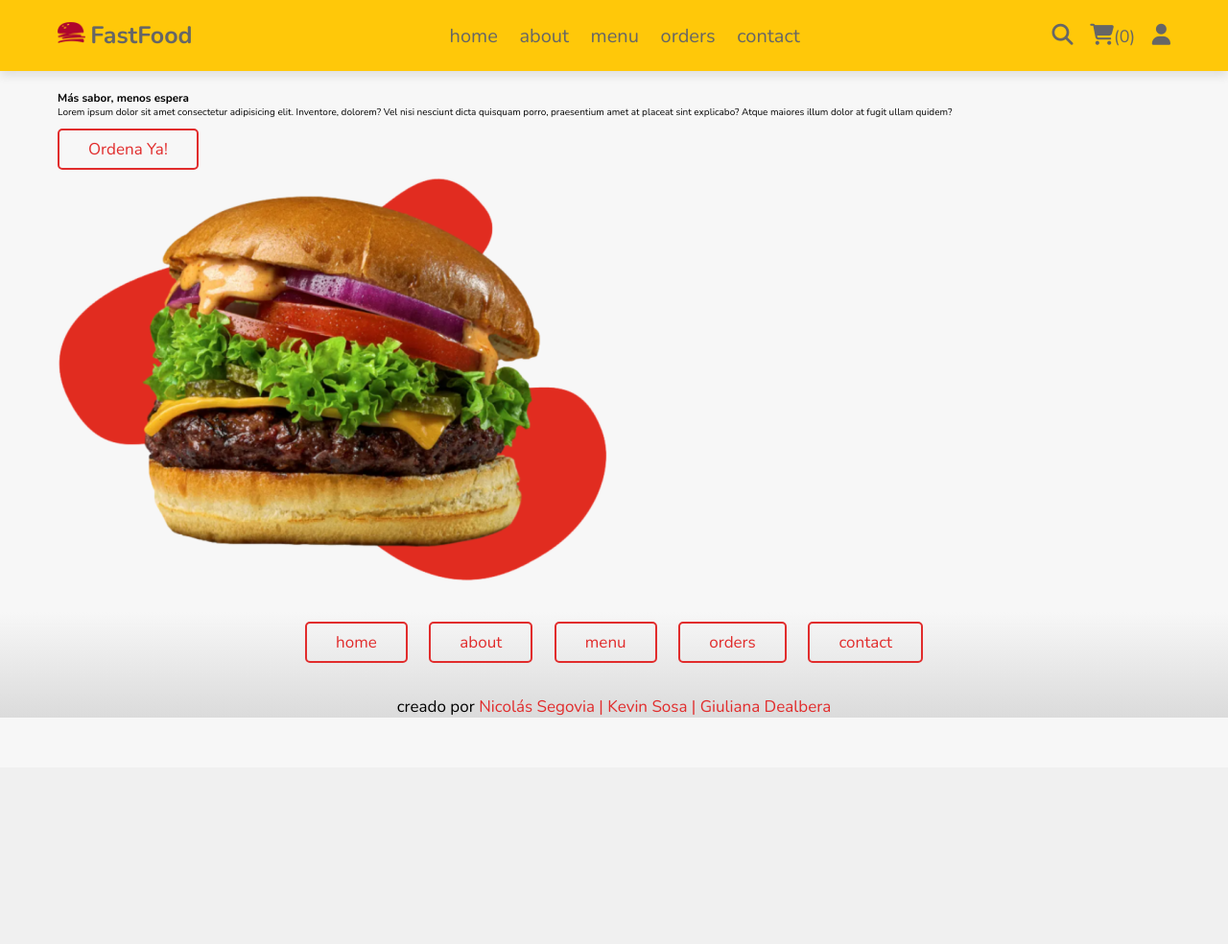
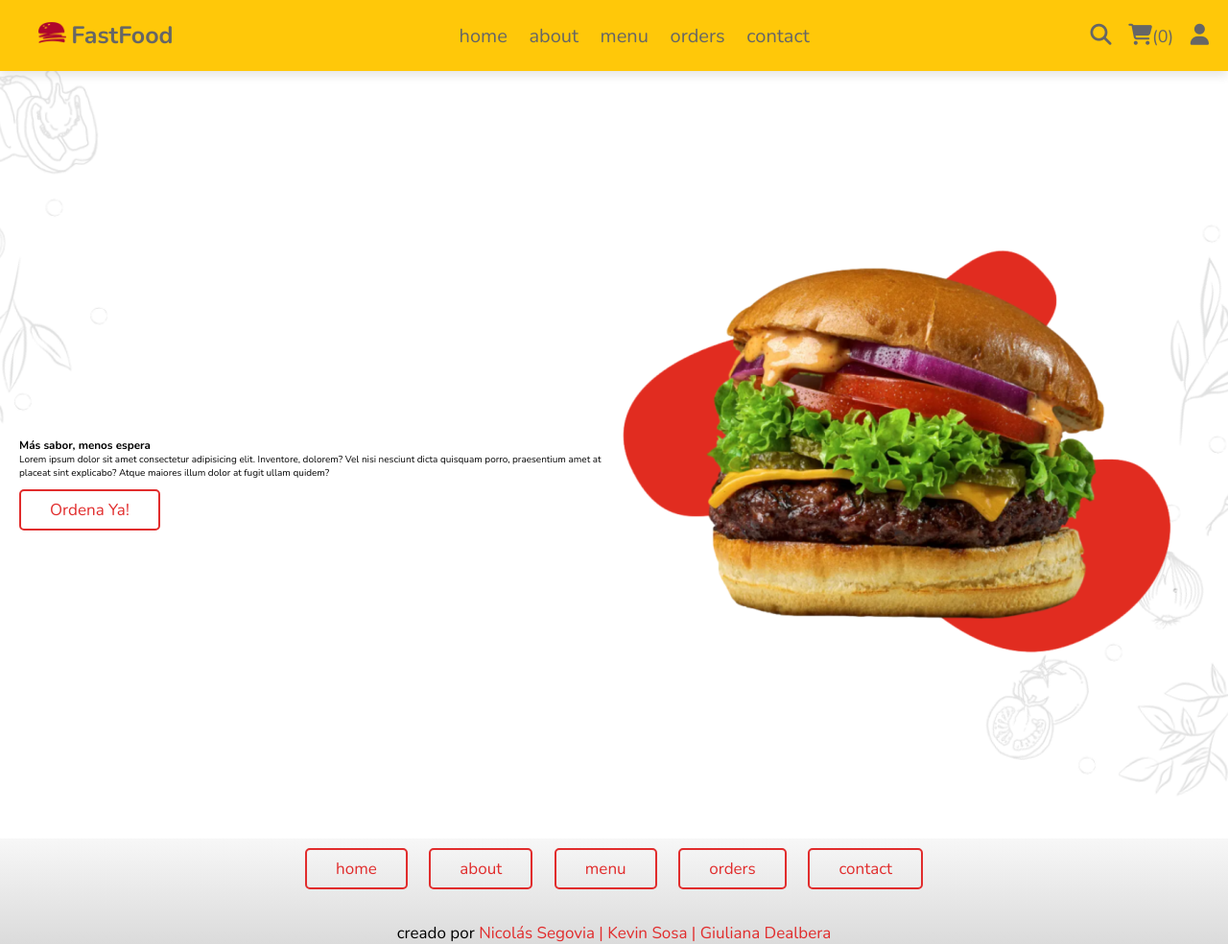
Before and after one commit to CodeSystem2022/Compunerds-ProyectoIntegrador-ProyectoFinal, a PHP site: page /home.php in a window 1280 px wide. Shown: the whole page at 96% size. Before the commit the page ends 748 px from the top, so only its background shows below. Run offline with PHP 8.4, Linux system fonts and the light colour scheme; data that the repository does not hold is empty.

Commit message:
modified: agrego estilos en style.css

```diff
--- a/css/style.css
+++ b/css/style.css
@@ -1,6 +1,9 @@
 @import url('https://fonts.googleapis.com/css2?family=Nunito:wght@200;300;400;600;700&display=swap');
 
-/* estilos globales */
+
+/* ---------------------------- */
+/* ------estilos globales------ */
+/* ---------------------------- */
 :root{
     --red: #e12c2c;
     --yellow: #ffc809;
@@ -51,7 +54,7 @@
 section{
     padding: 2rem;
     margin: 0 auto;
-    max-width: 1200px;
+    max-width: 1300px;
 }
 
 
@@ -106,7 +109,9 @@
     color: var(--yellow);
 }
 
-/* header */
+/* ------------------ */
+/* ------header------ */
+/* ------------------ */
 header{
     position: sticky;
     top: 0; left: 0;
@@ -130,6 +135,7 @@
 
 header .flex  .logo img{
     padding-right: .5rem;
+    padding-left: 2rem;
 }
 
 
@@ -198,8 +204,34 @@
 }
 
 
+/* ---------------- */
+/* ------home------ */
+/* ---------------- */
+
+.home{
+    display: flex;
+    flex-wrap: wrap;
+    gap: 1.5rem;
+    min-height: 100vh;
+    align-items: center;
+    background: url(../images/home_bg.png) no-repeat;
+    background-size: cover;
+    background-position: center;
+}
+
+.home .content{
+    flex: 1 1 40rem;
+    padding-top: 6.5rem;
+}
+
+.home .image{
+    flex: 1 1 40rem;
+}
 
 
+/* ------------------ */
+/* ------footer------ */
+/* ------------------ */
 .footer{
     text-align: center;
     background: linear-gradient(transparent, #dbdbdb);
@@ -227,8 +259,9 @@
 
 
 
-
-/* media queries*/
+/* -------------- */
+/* media queries */
+/* -------------- */
 
 @media(max-width:991px){
     html{
--- a/home.php
+++ b/home.php
@@ -31,7 +31,7 @@
     <?php include 'components/user_header.php'; ?>
     <!--seccion header fin-->
 
-    <!--seccion home inicio-->
+    <!--seccion portada inicio-->
     <section class="home" id="home">
         <div class="content">
             <h3>Más sabor, menos espera</h3>
@@ -46,7 +46,7 @@
         </div>
 
     </section>
-    <!--seccion home fin-->
+    <!--seccion portada fin-->
 
 
     <!--seccion footer inicio-->
```
